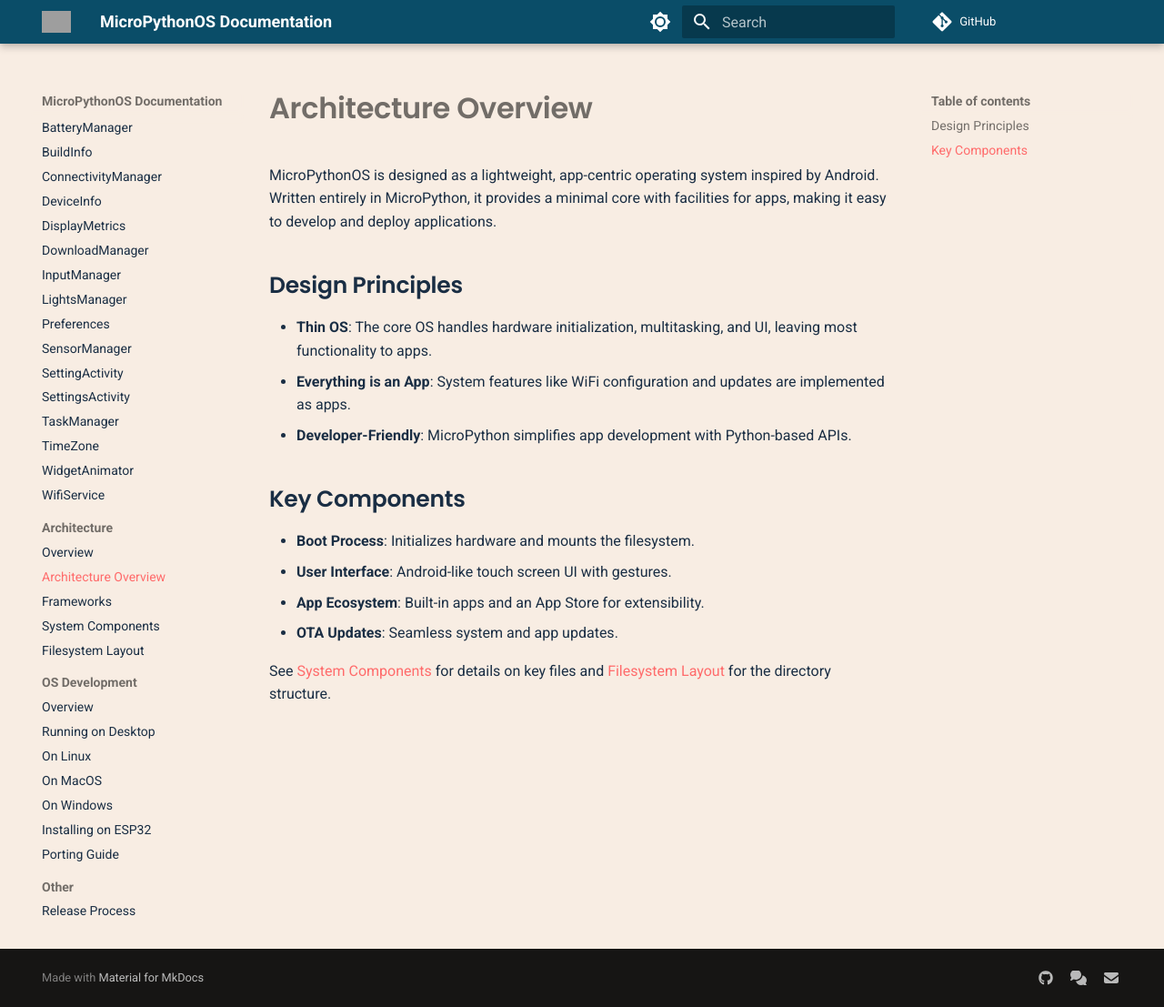
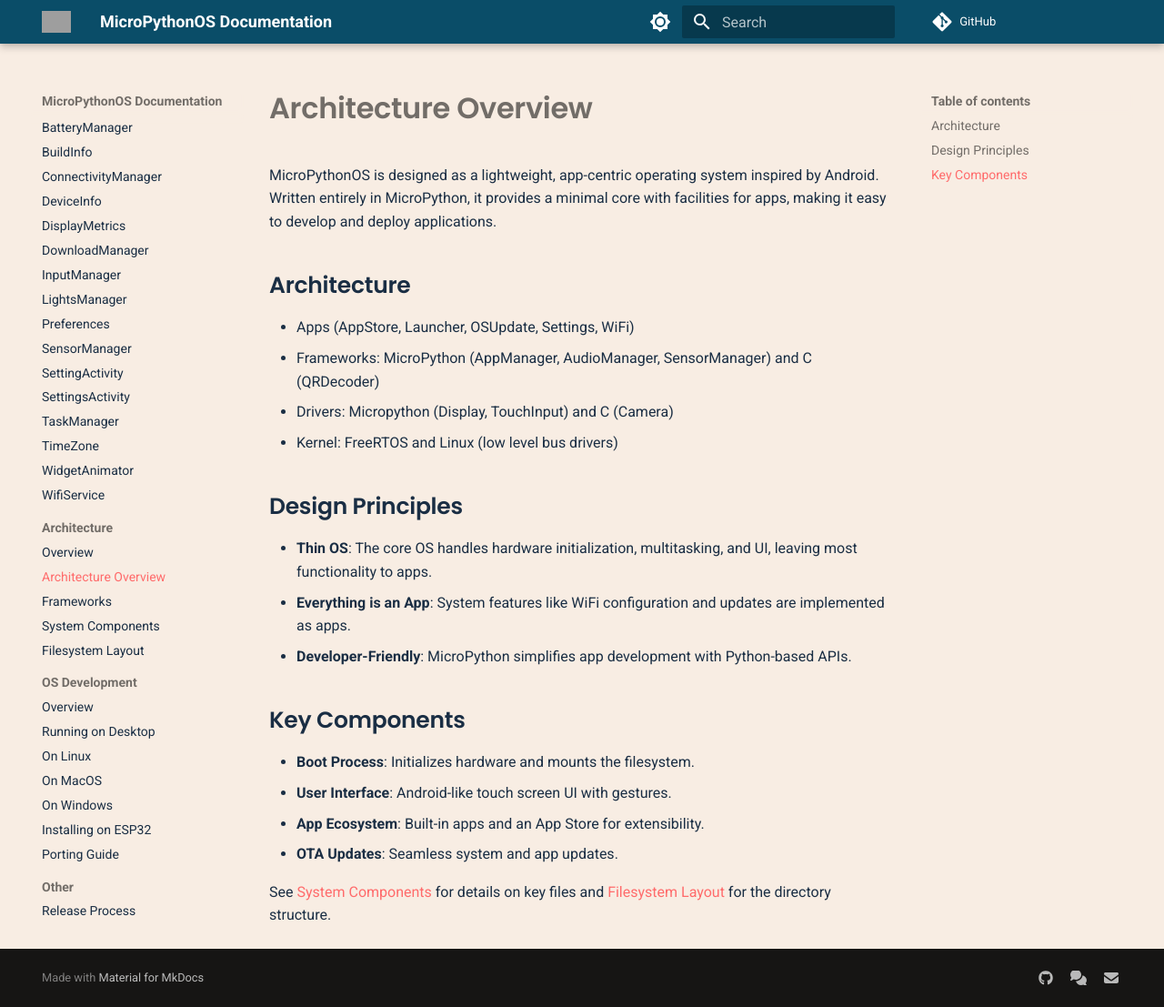
Before and after one commit to MicroPythonOS/docs, an MkDocs documentation site: the page built from docs/architecture/overview.md, in a window 1280 px wide and 1107 px high. Shown: the whole window at 91% size. Built offline with MkDocs 1.6.1 and Material for MkDocs 9.7.7, drawn with Linux system fonts in a browser that asks for light colours; comment, search, counter and statistics services are not loaded; grey boxes are pictures that could not be loaded.

Commit message:
Add Architecture Layers

```diff
--- a/docs/architecture/overview.md
+++ b/docs/architecture/overview.md
@@ -1,6 +1,13 @@
 # Architecture Overview
 
 MicroPythonOS is designed as a lightweight, app-centric operating system inspired by Android. Written entirely in MicroPython, it provides a minimal core with facilities for apps, making it easy to develop and deploy applications.
+
+## Architecture
+
+- Apps (AppStore, Launcher, OSUpdate, Settings, WiFi)
+- Frameworks: MicroPython (AppManager, AudioManager, SensorManager) and C (QRDecoder)
+- Drivers: Micropython (Display, TouchInput) and C (Camera)
+- Kernel: FreeRTOS and Linux (low level bus drivers)
 
 ## Design Principles
 
```
